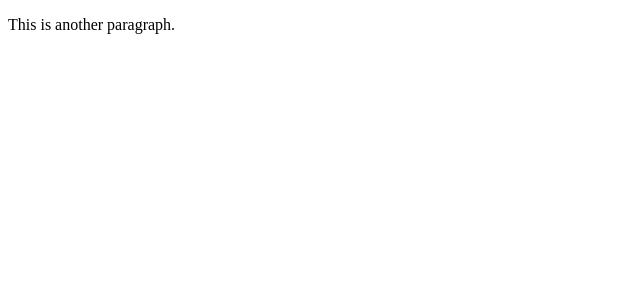
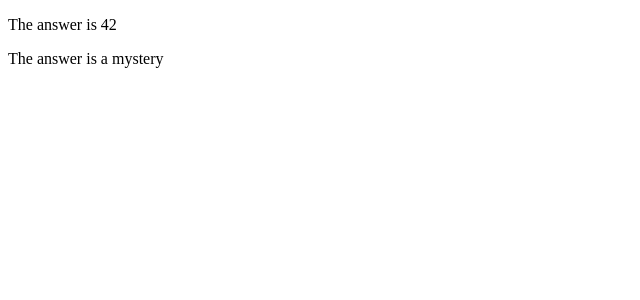
Before and after one commit to SOTAkkkk/sveltekit-tutorial, a SvelteKit app: page / in a window 1280 px wide. Shown: the top 300 px of the page, without its empty margins (0-640 px from the left). Built offline with nearby package versions, Linux system fonts and the light colour scheme.

Commit message:
Default values

```diff
--- a/src/routes/+page.svelte
+++ b/src/routes/+page.svelte
@@ -3,3 +3,4 @@ import Nested from "./Nested.svelte";
 </script>
 
 <Nested answer={42} />
+<Nested />
--- a/src/routes/Nested.svelte
+++ b/src/routes/Nested.svelte
@@ -1,5 +1,5 @@
 <script>
-    export let answer;
+    export let answer = 'a mystery';
 </script>
 
-<p>This is another paragraph.</p>
+<p>The answer is {answer}</p>
```
